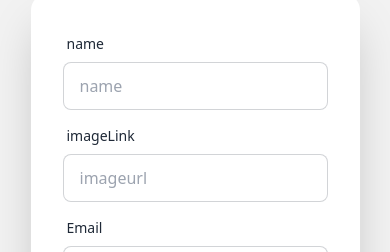
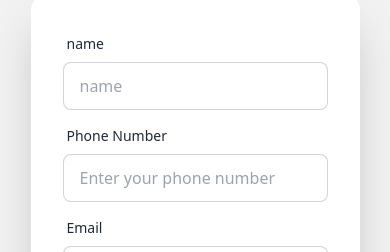
Before and after one commit to nafis200/jobplace-fronted, a React (Vite) app: page /signup in a window 390 px wide. Shown: the part 134-386 px from the top of the page. Built offline with nearby package versions, Linux system fonts and the light colour scheme; no server answers.

Commit message:
phone number add

```diff
--- a/src/components/Authprovider.jsx
+++ b/src/components/Authprovider.jsx
@@ -4,7 +4,9 @@ import {
   signInWithEmailAndPassword,
   signInWithPopup,
   signOut,
-  GoogleAuthProvider
+  GoogleAuthProvider,
+  signInWithPhoneNumber,
+  RecaptchaVerifier
 } from "firebase/auth";
 
 import { createContext, useEffect, useState } from "react";
@@ -19,6 +21,7 @@ const Authprovider = ({ children }) => {
   const axiosPublic = useAxiospublic();
   const [users, setUsers] = useState();
   const [loading, setLoading] = useState(true);
+
   const createUser = (email, password) => {
     setLoading(true);
     return createUserWithEmailAndPassword(auth, email, password);
@@ -27,6 +30,11 @@ const Authprovider = ({ children }) => {
   const signInUser = (email, password) => {
     setLoading(true);
     return signInWithEmailAndPassword(auth, email, password);
+  };
+
+  const signInWithPhone = (phoneNumber, appVerifier) => {
+    setLoading(true);
+    return signInWithPhoneNumber(auth, phoneNumber, appVerifier);
   };
 
   const logout = () => {
@@ -52,7 +60,6 @@ const Authprovider = ({ children }) => {
             setLoading(false);
           }
         });
-
       } else {
         localStorage.removeItem("access-token");
       }
@@ -61,14 +68,17 @@ const Authprovider = ({ children }) => {
       unSubscrive();
     };
   }, [axiosPublic]);
+
   const authInfo = {
     users,
     createUser,
     loading,
     signInUser,
+    signInWithPhone,
     logout,
     signIngoogle
   };
+
   return (
     <AuthContext.Provider value={authInfo}>{children}</AuthContext.Provider>
   );
--- /dev/null
+++ b/src/components/Phonelogin.jsx
@@ -0,0 +1,64 @@
+import React, { useState, useContext } from 'react';
+import { AuthContext } from './path_to_Authprovider';
+import { RecaptchaVerifier } from 'firebase/auth';
+import auth from '../firebase';
+
+const PhoneLogin = () => {
+  const [phoneNumber, setPhoneNumber] = useState('');
+  const [verificationCode, setVerificationCode] = useState('');
+  const [verificationId, setVerificationId] = useState(null);
+  const { signInWithPhone } = useContext(AuthContext);
+
+  const setupRecaptcha = () => {
+    window.recaptchaVerifier = new RecaptchaVerifier('recaptcha-container', {
+      'size': 'invisible',
+      'callback': (response) => {
+        // reCAPTCHA solved, allow signInWithPhoneNumber.
+      }
+    }, auth);
+  };
+
+  const handleSignIn = async () => {
+    setupRecaptcha();
+    const appVerifier = window.recaptchaVerifier;
+    try {
+      const confirmationResult = await signInWithPhone(phoneNumber, appVerifier);
+      setVerificationId(confirmationResult.verificationId);
+    } catch (error) {
+      console.error('Error during sign in with phone:', error);
+    }
+  };
+
+  const handleVerifyCode = async () => {
+    const credential = firebase.auth.PhoneAuthProvider.credential(verificationId, verificationCode);
+    try {
+      await auth.signInWithCredential(credential);
+    } catch (error) {
+      console.error('Error during code verification:', error);
+    }
+  };
+
+  return (
+    <div>
+      <input
+        type="text"
+        placeholder="Phone number"
+        value={phoneNumber}
+        onChange={(e) => setPhoneNumber(e.target.value)}
+      />
+      <button onClick={handleSignIn}>Sign In</button>
+
+      <input
+        type="text"
+        placeholder="Verification code"
+        value={verificationCode}
+        onChange={(e) => setVerificationCode(e.target.value)}
+      />
+      <button onClick={handleVerifyCode}>Verify Code</button>
+
+      <div id="recaptcha-container"></div>
+    </div>
+  );
+};
+
+export default PhoneLogin;
--- a/src/components/Registration.jsx
+++ b/src/components/Registration.jsx
@@ -1,4 +1,3 @@
-
 import useAuth from "./useAuth";
 import { useState } from "react";
 import { ToastContainer, toast } from "react-toastify";
@@ -8,26 +7,22 @@ import { NavLink } from "react-router-dom";
 import { useForm } from "react-hook-form";
 import { updateProfile } from "firebase/auth";
 import useAxiospublic from "./hooks/useAxiospublic";
-import Swal from 'sweetalert2'
-import { FaGoogle } from "react-icons/fa";
+import Swal from "sweetalert2";
 const Registration = () => {
-
-  const axiosPublic = useAxiospublic()
+  const axiosPublic = useAxiospublic();
 
   const [showpass, setShowpass] = useState(false);
   const { createUser } = useAuth();
   const { signIngoogle } = useAuth();
 
   const handlegoogle = () => {
-    signIngoogle()
-      .then((result) => {
+    signIngoogle().then((result) => {
       const userinfo = {
-           name:result.user.displayName,
-           email:result.user.email
-        }
-        axiosPublic.post('/users',userinfo)
-        .then(res => {
-            if(res.data.insertedId){
+        name: result.user.displayName,
+        email: result.user.email
+      };
+      axiosPublic.post("/users", userinfo).then((res) => {
+        if (res.data.insertedId) {
           Swal.fire({
             title: "Good job!",
             text: "Successfully register!",
@@ -35,10 +30,9 @@ const Registration = () => {
             showConfirmButton: false,
             timer: 2000
           });
-
         }
-        })
-      })
+      });
+    });
   };
 
   const {
@@ -52,18 +46,16 @@ const Registration = () => {
     createUser(data.email, data.password)
       .then((result) => {
         updateProfile(result.user, {
-          displayName: data.name,
-          photoURL: data.image
+          displayName: data.name
         })
           .then(() => {
             const userinfo = {
               name: data.name,
               email: data.email
-          }
+            };
 
-          axiosPublic.post('/users',userinfo)
-          .then(res => {
-              if(res.data.insertedId){
+            axiosPublic.post("/users", userinfo).then((res) => {
+              if (res.data.insertedId) {
                 Swal.fire({
                   title: "Good job!",
                   text: "Successfully register!",
@@ -71,21 +63,17 @@ const Registration = () => {
                   showConfirmButton: false,
                   timer: 2000
                 });
-
               }
-          })
-
-
+            });
           })
           .catch(() => {});
-          console.log(result.user)
+        console.log(result.user);
       })
       .catch((error) => {
         console.log(error);
         toast.error("not register");
       });
-      reset()
-
+    reset();
   };
 
   return (
@@ -116,17 +104,26 @@ const Registration = () => {
               </div>
               <div className="form-control">
                 <label className="label">
-                  <span className="label-text">imageLink</span>
+                  <span className="label-text">Phone Number</span>
                 </label>
                 <input
-                  type="text"
-                  placeholder="imageurl"
-                  name="image"
+                  type="tel"
+                  placeholder="Enter your phone number"
+                  name="phone"
                   className="input input-bordered"
-                  {...register("image", { required: true })}
+                  pattern="^\d{11}$"
+                  {...register("phone", {
+                    required: true,
+                    pattern: /^\d{11}$/
+                  })}
                 />
-                {errors.image && (
-                  <span className="text-red-600">image field is required</span>
+                {errors.phone && (
+                  <span className="text-red-600">
+                    {errors.phone.type === "required" &&
+                      "Phone number is required"}
+                    {errors.phone.type === "pattern" &&
+                      "Phone number must be 10 digits"}
+                  </span>
                 )}
               </div>
               <div className="form-control">
@@ -189,7 +186,6 @@ const Registration = () => {
                       <FaEyeSlash className="text-3xl"></FaEyeSlash>
                     )}
                   </span>
-
                 </div>
               </div>
               <div className="form-control mt-6">
@@ -197,12 +193,10 @@ const Registration = () => {
               </div>
             </form>
 
-
             <div className="flex justify-end text-blue-600 underline mb-5 mr-4">
               {" "}
               <NavLink to="/login">Login</NavLink>{" "}
             </div>
-
           </div>
         </div>
       </div>
```
Also changed, not shown: src/components/Home.jsx (line endings or trailing spaces). Lines whose indentation alone changed are shown as unchanged.
